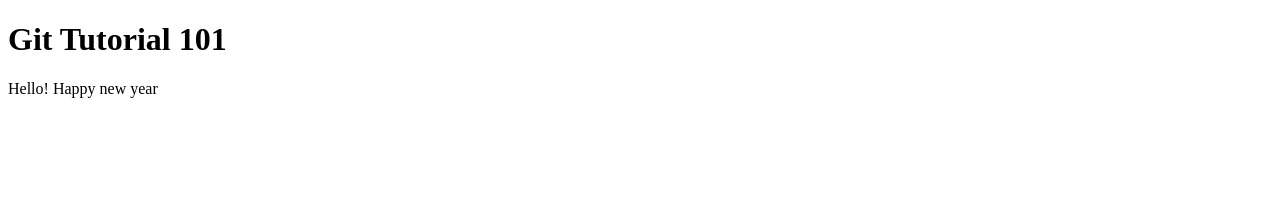
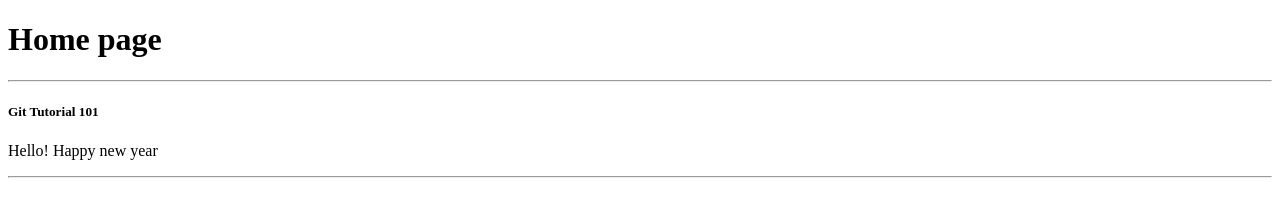
Before and after one commit to Musbell/fantel_git_tut, a plain HTML site: page index.html in a window 1280 px wide. Drawn offline with Linux system fonts and the light colour scheme.

Commit message:
add header content

```diff
--- a/index.html
+++ b/index.html
@@ -7,7 +7,10 @@
     <title>Document</title>
 </head>
 <body>
-    <h1>Git Tutorial 101</h1>
+    <h1>Home page</h1>
+    <hr>
+    <h5>Git Tutorial 101</h1>
     <p>Hello! Happy new year</p>
+    <hr>
 </body>
 </html>
```
